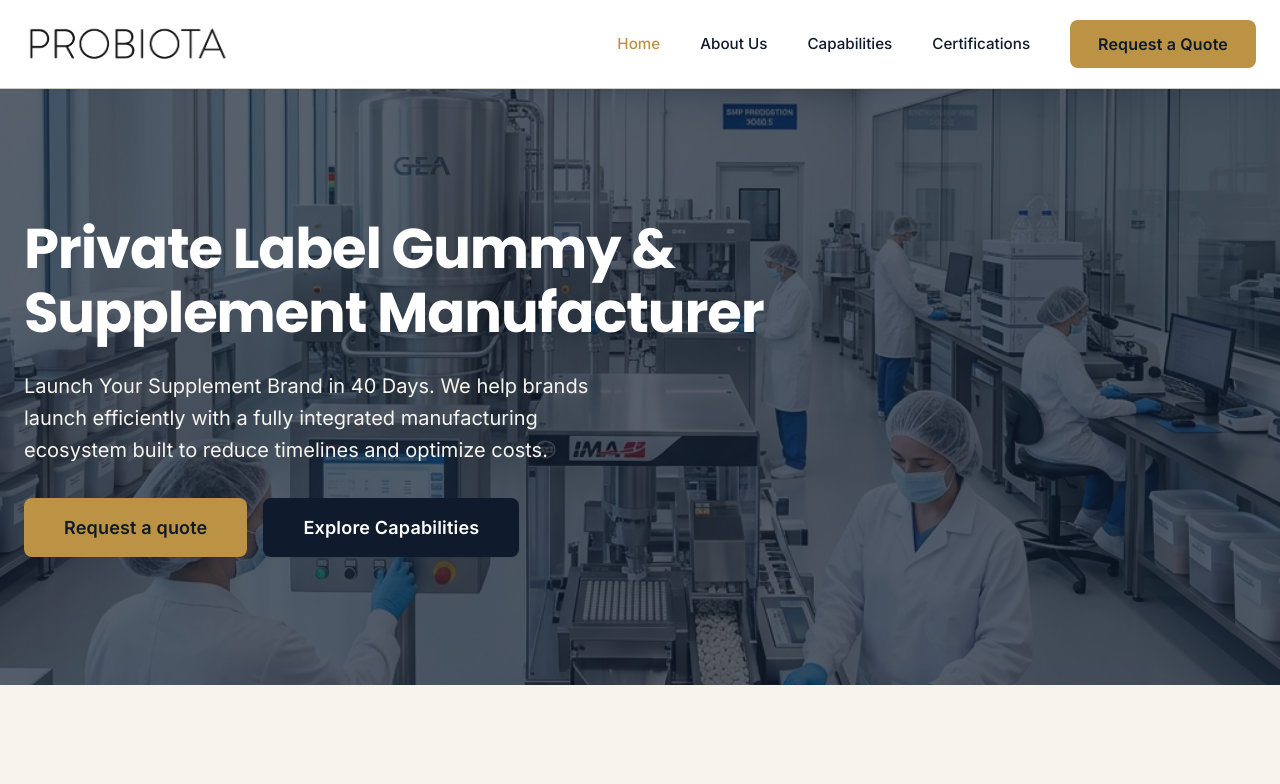
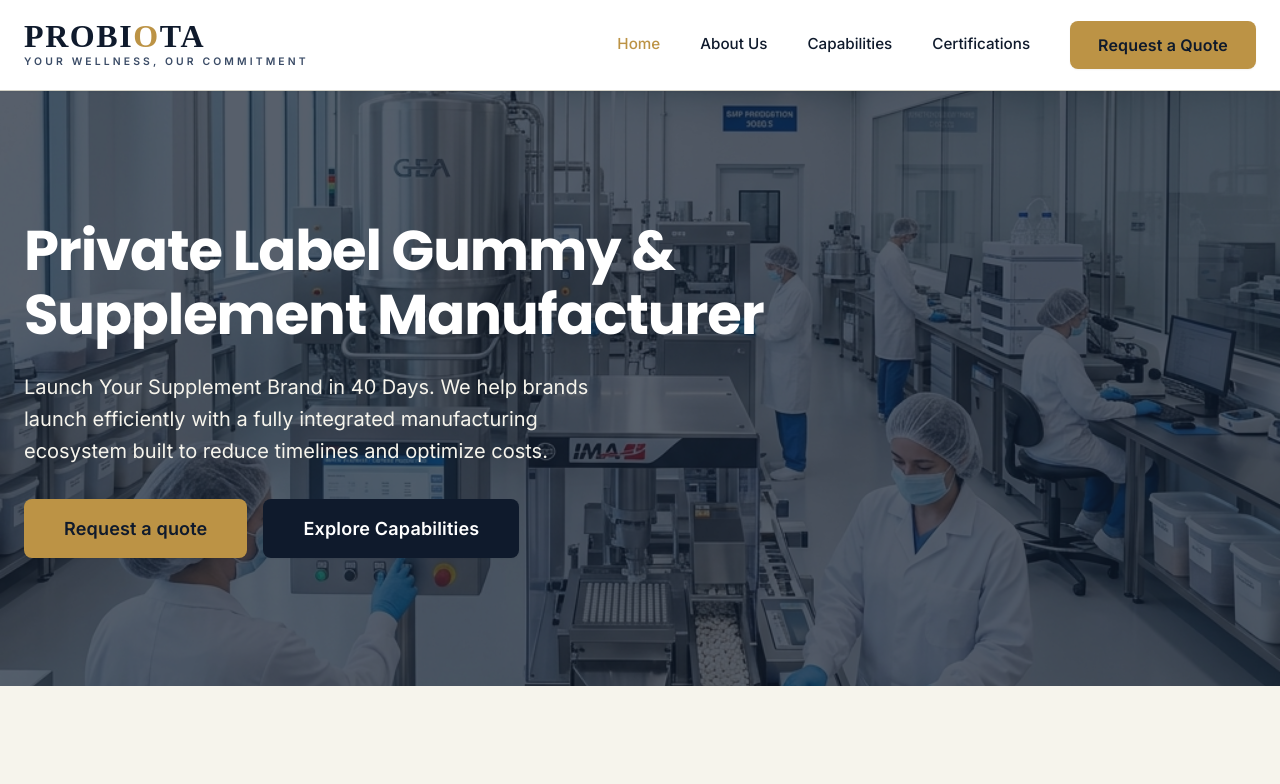
Before and after one commit to probiota/innovationswebsite, a Next.js app: page / in a window 1280 px wide. Shown: the top 784 px of the page. Built offline with nearby package versions, Linux system fonts and the light colour scheme.

Commit message:
Update logo to match deck style with gold 'O' and tagline

```diff
--- a/components/layout/Footer.js
+++ b/components/layout/Footer.js
@@ -20,7 +20,27 @@ export default function Footer() {
       <div className="container grid grid-cols-4 gap-8">
         {/* Col 1: Brand + Socials */}
         <div>
-          <img src="/images/probiota-logo.png" alt="Probiota" className={styles.footerLogo} />
+          <div style={{ marginBottom: '1.5rem', display: 'flex', flexDirection: 'column', gap: '2px' }}>
+            <span style={{
+              fontSize: '1.75rem',
+              fontWeight: '700',
+              letterSpacing: '0.05em',
+              fontFamily: 'serif',
+              color: 'white',
+              lineHeight: 1
+            }}>
+              PROBI<span style={{ color: 'var(--color-accent)' }}>O</span>TA
+            </span>
+            <span style={{
+              fontSize: '0.6rem',
+              letterSpacing: '0.25em',
+              fontWeight: '600',
+              color: 'rgba(255,255,255,0.6)',
+              textTransform: 'uppercase'
+            }}>
+              Your Wellness, Our Commitment
+            </span>
+          </div>
           <p className={styles.footerDesc}>Your trusted manufacturing partner for private label and contract manufacturing of premium supplements and pectin gummy products.</p>
           <h4 className={styles.footerHeading} style={{ marginTop: '1.5rem' }}>Connect With Us</h4>
           <div style={{ display: 'flex', gap: '0.75rem' }}>
--- a/components/layout/Header.js
+++ b/components/layout/Header.js
@@ -10,8 +10,26 @@ export default function Header() {
   return (
     <header className={styles.header}>
       <div className="container flex justify-between items-center">
-        <Link href="/" className={styles.logoLink}>
-          <img src="/images/probiota-logo.png" alt="Probiota Innovations" className={styles.logo} />
+        <Link href="/" className={styles.logoLink} style={{ flexDirection: 'column', alignItems: 'flex-start', gap: '2px' }}>
+          <span style={{
+            fontSize: '2rem',
+            fontWeight: '700',
+            letterSpacing: '0.05em',
+            fontFamily: 'serif',
+            color: 'var(--color-primary)',
+            lineHeight: 1
+          }}>
+            PROBI<span style={{ color: 'var(--color-accent)' }}>O</span>TA
+          </span>
+          <span style={{
+            fontSize: '0.65rem',
+            letterSpacing: '0.3em',
+            fontWeight: '600',
+            color: 'var(--color-text-muted)',
+            textTransform: 'uppercase'
+          }}>
+            Your Wellness, Our Commitment
+          </span>
         </Link>
         <nav className={styles.nav}>
           {navLinks.map((link) => (
```
